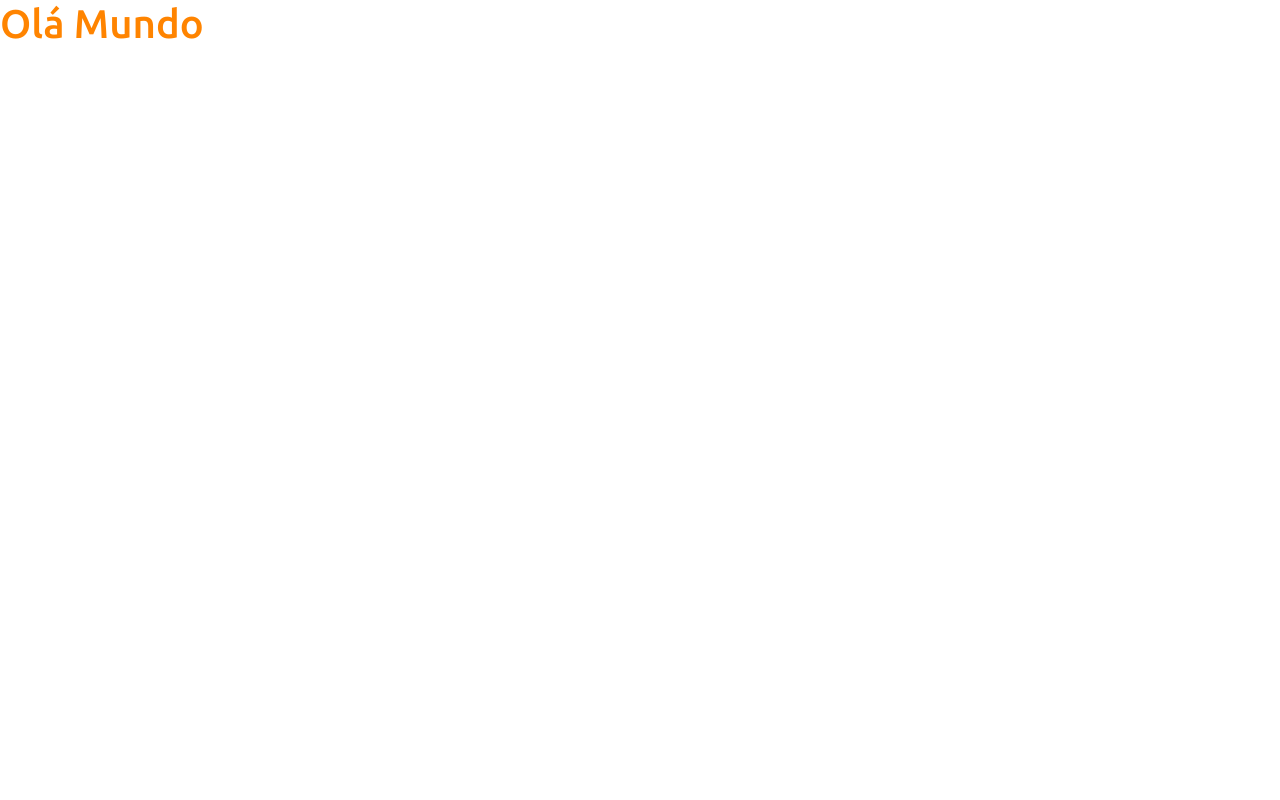
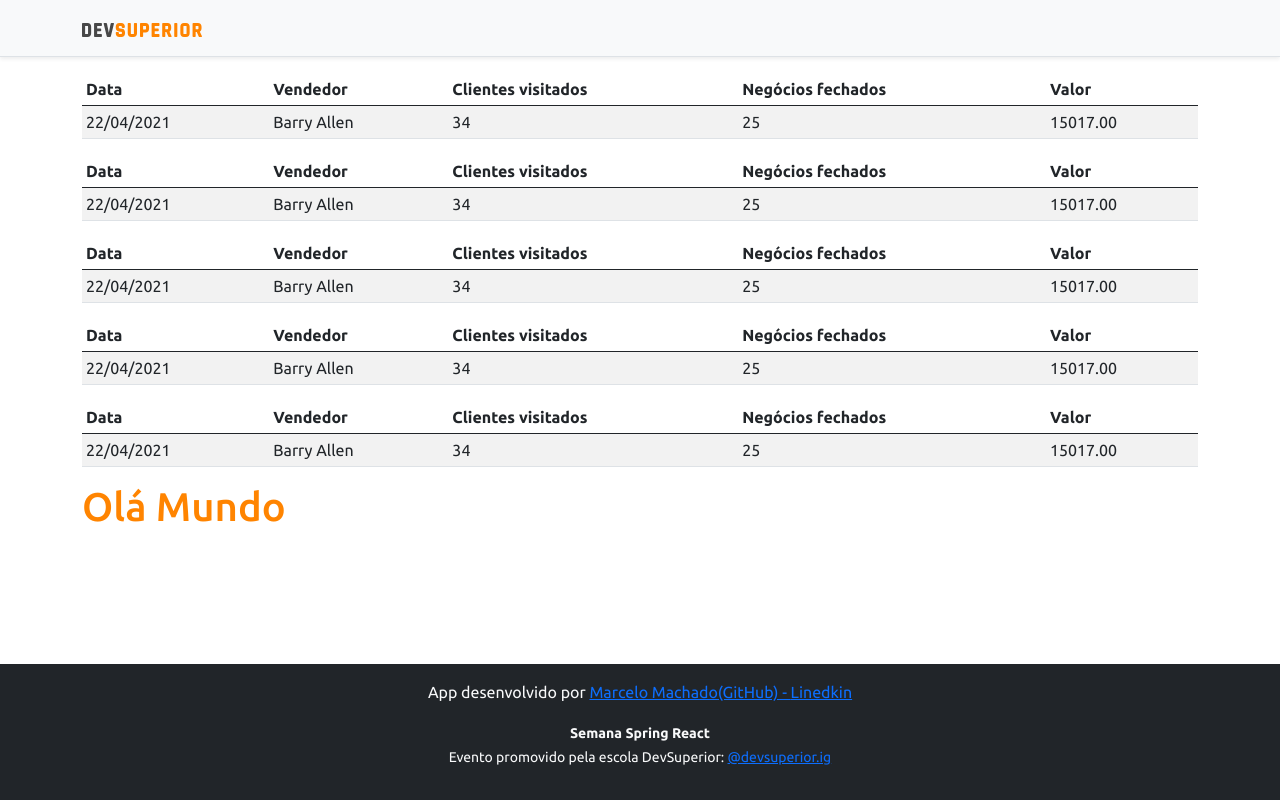
Before and after one commit to MarceloMachadoxD/DashboardVendas, a React (Create React App) app in the folder frontend/: page / in a window 1280 px wide. Built offline with nearby package versions, Linux system fonts and the light colour scheme.

Commit message:
Basic Static Components

```diff
--- a/frontend/src/App.tsx
+++ b/frontend/src/App.tsx
@@ -1,11 +1,23 @@
 import React from 'react';
-
+import NavBar from "components/NavBar"
+import Footer from "components/Footer"
+import DataTable from "components/DataTable"
 
 function App() {
   return (
-    <div>
-      <h1 className="text-primary">Olá Mundo</h1>
-    </div>
+    <>
+      <NavBar />
+      <div className="container">
+        <DataTable />
+        <DataTable />
+        <DataTable />
+        <DataTable />
+        <DataTable />
+
+        <h1 className="text-primary">Olá Mundo</h1>
+      </div>
+      <Footer />
+    </>
   );
 }
 
--- /dev/null
+++ b/frontend/src/components/DataTable/index.tsx
@@ -0,0 +1,32 @@
+import React from 'react';
+
+const DataTable = () => {
+    return (
+        <div className="table-responsive">
+            <table className="table table-striped table-sm">
+                <thead>
+                    <tr>
+                        <th>Data</th>
+                        <th>Vendedor</th>
+                        <th>Clientes visitados</th>
+                        <th>Negócios fechados</th>
+                        <th>Valor</th>
+                    </tr>
+                </thead>
+                <tbody>
+                    <tr>
+                        <td>22/04/2021</td>
+                        <td>Barry Allen</td>
+                        <td>34</td>
+                        <td>25</td>
+                        <td>15017.00</td>
+                    </tr>
+                </tbody>
+            </table>
+        </div>
+
+    )
+
+}
+
+export default DataTable;
--- /dev/null
+++ b/frontend/src/components/Footer/index.tsx
@@ -0,0 +1,18 @@
+import React from 'react';
+
+const Footer = () => {
+    return (
+        <footer className="footer mt-auto py-3 bg-dark">
+            <div className="container">
+                <p className="text-light">App desenvolvido por <a href="https://github.com/MarceloMachadoxD" target="_blank" rel="noreferrer">Marcelo Machado(GitHub) - </a>
+                    <a href="https://www.linkedin.com/in/marcelomachado1987/" target="_blank" rel="noreferrer">Linedkin</a></p>
+                <p className="text-light"><small><strong>Semana Spring React</strong><br />
+      Evento promovido pela escola DevSuperior: <a href="https://instagram.com/devsuperior.ig" target="_blank" rel="noreferrer">@devsuperior.ig</a></small></p>
+            </div>
+        </footer>
+
+    )
+
+}
+
+export default Footer;
--- /dev/null
+++ b/frontend/src/components/NavBar/index.tsx
@@ -0,0 +1,16 @@
+import React from 'react';
+import ImgDsDark from "assets/img/ds_dark.svg"
+
+const NavBar = () => {
+    return (
+        <div className="d-flex flex-column flex-md-row align-items-center p-3 px-md-4 mb-3 bg-light border-bottom shadow-sm">
+            <div className="container">
+                <nav className="my-2 my-md-0 mr-md-3">
+                    <img src={ImgDsDark} alt="DevSuperior" width="120" />
+                </nav>
+            </div>
+        </div>
+    );
+}
+
+export default NavBar;
```
Also changed, not shown: frontend/src/assets/img/ds_dark.svg (added).
